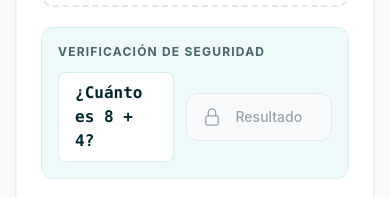
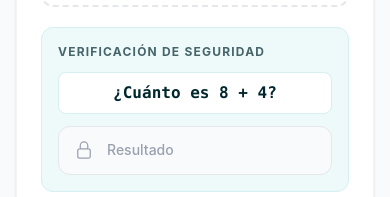
Before and after one commit to MiguelCgdl/Help-Desk-Marma, a React (Vite) app in the folder frontend/: page /reportar in a window 390 px wide. Shown: the part 1048-1245 px from the top of the page. Built offline with nearby package versions, Linux system fonts and the light colour scheme; no server answers.

Commit message:
style: make captcha container responsive and center text alignment

```diff
--- a/frontend/src/components/TicketForm.tsx
+++ b/frontend/src/components/TicketForm.tsx
@@ -372,8 +372,8 @@ const TicketForm: React.FC<TicketFormProps> = ({ lockedCompany = null, useCompan
                                     <label className="text-xs font-bold text-[#00272E] uppercase tracking-widest mb-3 block opacity-70">
                                         Verificación de Seguridad
                                     </label>
-                                    <div className="flex items-center gap-3">
-                                        <div className="bg-white px-4 py-2 rounded-lg font-mono font-bold text-base text-[#00272E] border border-[#D5EFF2]">
+                                    <div className="flex flex-col sm:flex-row items-stretch sm:items-center gap-3">
+                                        <div className="bg-white px-4 py-2 rounded-lg font-mono font-bold text-base text-[#00272E] border border-[#D5EFF2] text-center">
                                             ¿Cuánto es {captcha.a} + {captcha.b}?
                                         </div>
                                         <div className="relative">
```
